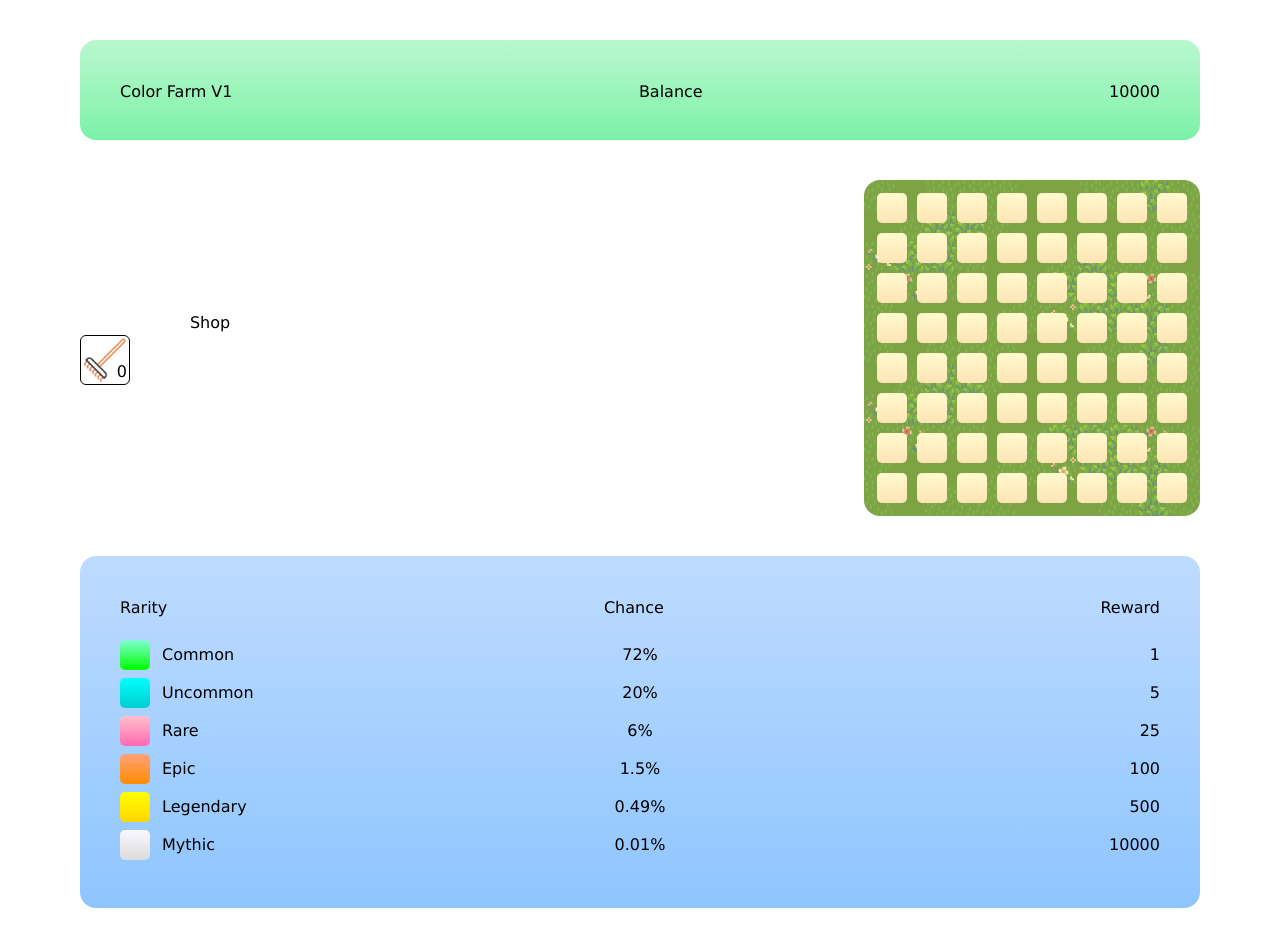
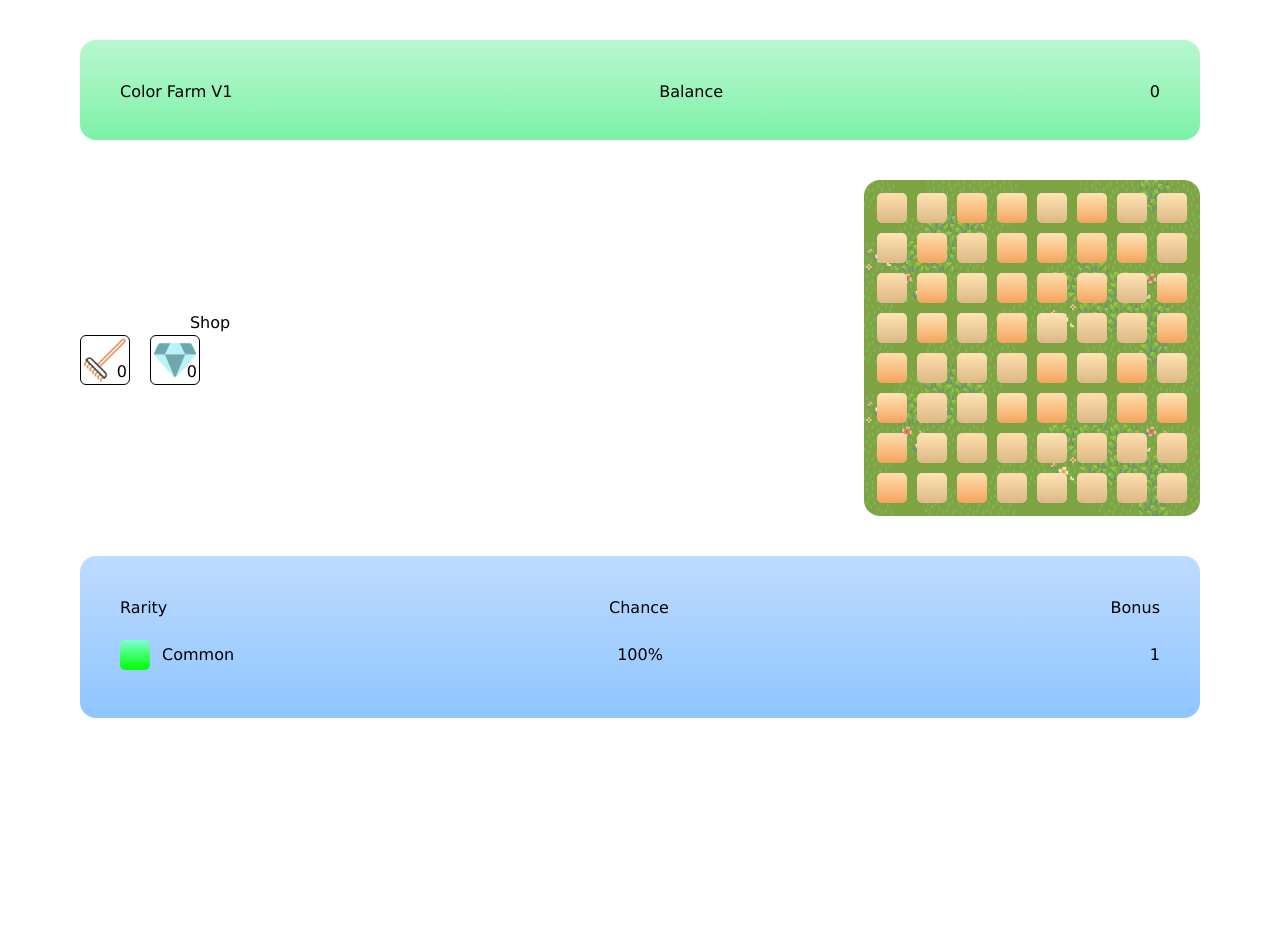
Before and after one commit to dpgranger8/MinerGame, a website: page index.html in a window 1280 px wide. After the commit the page ends 800 px from the top, so only its background shows below. Drawn offline with Linux system fonts and the light colour scheme.

Commit message:
added new shop upgrade button, changed rarity logic

```diff
--- a/index.html
+++ b/index.html
@@ -12,7 +12,7 @@
         <div id="balance", class="flex w-7/8 justify-between bg-gradient-to-b from-green-200 to-green-300 rounded-2xl p-10 mb-10">
             <span>Color Farm V1</span>
             <span>Balance</span>
-            <span id="display">10000</span>
+            <span id="display">0</span>
         </div>
         <div class="flex w-7/8 items-center justify-between">
             <div class="flex flex-col items-center">
@@ -26,11 +26,7 @@
             </div>
         </div>
         <div id="rewards" class="flex w-7/8 flex-col justify-center bg-gradient-to-b from-blue-200 to-blue-300 rounded-2xl mt-10 mb-10 p-10">
-            <div class="flex justify-between mb-5">
-                <span>Rarity</span>
-                <span>Chance</span>
-                <span>Reward</span>
-            </div>
+            <!-- Populated by script -->
         </div>
     </div>
 </body>
--- a/package.json
+++ b/package.json
@@ -1,6 +1,6 @@
 {
   "dependencies": {
-    "@tailwindcss/cli": "^4.0.3",
-    "tailwindcss": "^4.0.3"
+    "@tailwindcss/cli": "^4.0.6",
+    "tailwindcss": "^4.0.6"
   }
 }
--- a/src/input.css
+++ b/src/input.css
@@ -36,7 +36,7 @@ button.nodeButton {
 }
 
 .extraPadding:hover {
-    border: 1px solid black;
+    border: 1px solid white;
 }
 
 .bonusToast {
--- a/src/script.js
+++ b/src/script.js
@@ -1,31 +1,38 @@
 const rewards = {
-    common: {rarity: "common", colors: ["aquamarine", "lime"], chance: 72, bonus: 1},
-    uncommon: {rarity: "uncommon", colors: ["aqua", "darkturquoise"], chance: 20, bonus: 5},
-    rare: {rarity: "rare", colors: ["pink", "hotpink"], chance: 6, bonus: 25},
-    epic: {rarity: "epic", colors: ["lightsalmon", "darkorange"], chance: 1.5, bonus: 100},
-    legendary: {rarity: "legendary",  colors: ["yellow", "gold"], chance: 0.49, bonus: 500},
-    mythic: {rarity: "mythic", colors: ["ghostwhite", "gainsboro"], chance: 0.01, bonus: 10000}
+    common: {index: 0, rarity: "common", colors: ["aquamarine", "lime"], chance: [100, 80, 74, 72.5, 72.01, 72], bonus: 1},
+    uncommon: {index: 1, rarity: "uncommon", colors: ["aqua", "darkturquoise"], chance: [0, 20, 20, 20, 20, 20], bonus: 5},
+    rare: {index: 2, rarity: "rare", colors: ["pink", "hotpink"], chance: [0, 0, 6, 6, 6, 6], bonus: 25},
+    epic: {index: 3, rarity: "epic", colors: ["lightsalmon", "darkorange"], chance: [0, 0, 0, 1.5, 1.5, 1.5], bonus: 100},
+    legendary: {index: 4, rarity: "legendary",  colors: ["yellow", "gold"], chance: [0, 0, 0, 0, 0.49, 0.49], bonus: 500},
+    mythic: {index: 5, rarity: "mythic", colors: ["ghostwhite", "gainsboro"], chance: [0, 0, 0, 0, 0, 0.01], bonus: 10000}
 };
 
 let shopUpgrades = {
-    farmspeed: { name: "Farm Speed", image: "src/images/rake.png", level: 0, modifier: function(level) {return 0.5 + (level / 5);}, cost: function(level) {return (level + 3) ** 2;}}
+    farmspeed: { name: "Farm Speed", image: "src/images/rake.png", level: 0, maxLevel: NaN, modifier: function(level) {return 0.5 + (level / 10);}, cost: function(level) {return (level + 5) ** 2;}},
+    raritytier: { name: "Add Color Rarity", image: "src/images/gem-stone.png", level: 0, maxLevel: 5, modifier: function(level) {return  level;}, cost: function(level) {return (1 * 10 ** level);}}
 };
 
 (function() {
+    populateRarities();
+    populateShop();
+    populateColorGrid();
+})();
+
+function populateColorGrid() {
     const grid = document.getElementById("minegrid");
     const increaseHitbox = document.getElementById("extraPadding");
     const balance = document.getElementById("display");
 
-    populateRewards();
-    populateShop();
+    for (let i = 0; i < 64; i++) {
 
-    for (let i = 0; i < 64; i++) {
+        let color1Choices = ["moccasin", "navajowhite"]
+        let color2Choices = ["burlywood", "sandybrown"]
 
         let state = {
             endAngle: 0,
-            interval: null,
-            gradientUnsetLight: "lemonchiffon",
-            gradientUnsetDark: "moccasin",
+            interval: undefined,
+            gradientUnsetLight: color1Choices[getRandomInt(0, 1)],
+            gradientUnsetDark: color2Choices[getRandomInt(0, 1)],
             currentItem: chooseRarity()
         };
 
@@ -48,7 +55,7 @@ let shopUpgrades = {
         grid.appendChild(margin);
         margin.appendChild(button);
     }
-})();
+}
 
 
 function increaseGradient(button, balance, state, ms, [gradientUnset1, gradientUnset2]) {
@@ -107,11 +114,25 @@ function capitalize(str) {
     return str.charAt(0).toUpperCase() + str.slice(1);
 }
 
-function populateRewards() {
+function populateRarities() {
     const rewardsContainer = document.getElementById("rewards");
+    rewardsContainer.innerHTML = "";
+
+    let rewardsTitles = document.createElement("div");
+    rewardsTitles.classList.add("flex", "justify-between", "mb-5");
+    rewardsContainer.appendChild(rewardsTitles)
+    let titles = ["Rarity", "Chance", "Bonus"];
+    let title = document.createElement("span");
+    for (i = 0; i < 3; i++) {
+        let node = title.cloneNode(true);
+        node.textContent = titles[i];
+        rewardsTitles.appendChild(node);
+    }
 
     for (let key in rewards) {
         let item = rewards[key];
+        if (item.index <= shopUpgrades.raritytier.level) {
+
             let listItem = document.createElement("div");
             listItem.classList.add("flex", "flex-row", "justify-between", "mb-2");
 
@@ -128,7 +149,7 @@ function populateRewards() {
 
             let chanceDiv = document.createElement("div");
             chanceDiv.classList.add("flex", "justify-center",  "self-center", "ml-3");
-        chanceDiv.textContent = item.chance + "%";
+            chanceDiv.textContent = item.chance[shopUpgrades.raritytier.level] + "%";
 
             let rewardDiv = document.createElement("div");
             rewardDiv.classList.add("flex", "basis-1/3", "justify-end", "self-center", "ml-3");
@@ -144,7 +165,8 @@ function populateRewards() {
 
             listItem.appendChild(itemGroupDiv);
             listItem.appendChild(chanceDiv);
-        listItem.appendChild(rewardDiv)
+            listItem.appendChild(rewardDiv);
+        }
     }
 }
 
@@ -153,7 +175,7 @@ function chooseRarity() {
     let threshold = 0;
 
     for (let key of Object.keys(rewards)) {
-        threshold += rewards[key].chance * 100;
+        threshold += rewards[key].chance[shopUpgrades.raritytier.level] * 100;
         if (num <= threshold) {
             return rewards[key];
         }
@@ -202,6 +224,10 @@ function populateShop() {
         modifierUpgrade.classList.add("flex", "text-blue-500")
         modifierUpgrade.textContent = item.modifier(item.level + 1);
 
+        let upgrade = document.createElement("div");
+        upgrade.classList.add("absolute", "bottom-0", "right-0", "pr-0.5");
+        upgrade.textContent = item.level;
+
         toolTip.appendChild(title);
         toolTip.appendChild(rowItem);
         toolTip.appendChild(rowClone);
@@ -212,16 +238,12 @@ function populateShop() {
         rowClone.appendChild(arrows);
         rowClone.appendChild(modifierUpgrade);
 
-        let upgrade = document.createElement("div");
-        upgrade.classList.add("absolute", "bottom-0", "right-0", "pr-0.5");
-        upgrade.textContent = item.level;
-
         shopButton.appendChild(toolTip);
         shopButton.appendChild(upgrade);
 
         shopButton.addEventListener("click", () => {
             let cost = item.cost(item.level)
-            if (balance.textContent >= cost) {
+            if ((balance.textContent >= cost) && !(item.level == item.maxLevel)) {
                 shopButton.disabled = true
                 item.level += 1;
                 balance.textContent -= cost;
@@ -232,9 +254,22 @@ function populateShop() {
                 title.textContent = item.name + " " + (item.level + 1);
                 bonusToast(balance, cost, "-", true);
                 buyAnimation(shopButton);
+                if (item == shopUpgrades.raritytier) {
+                    populateRarities();
+                }
+                if (item.level == item.maxLevel) {
+                    toolTip.innerHTML = "";
+                    let maxTitle = document.createElement("div");
+                    maxTitle.classList.add("w-7/8");
+                    maxTitle.textContent = item.name + " " + "Maxed";
+                    toolTip.appendChild(maxTitle);
+                    shopButton.classList.add("border-green-500");
+                    shopContainer.appendChild(shopButton);
+                }
             } else {
                 noBuyAnimation(shopButton);
             }
+
         });
     }
 }
```
Also changed, not shown: src/images/gem-stone.png (added), src/images/paint-roll.png (added), src/output.css, 1 other file. Lines whose indentation alone changed are shown as unchanged.
